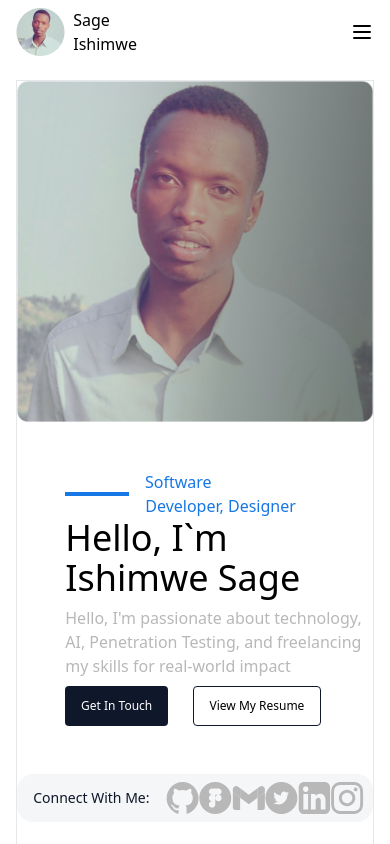
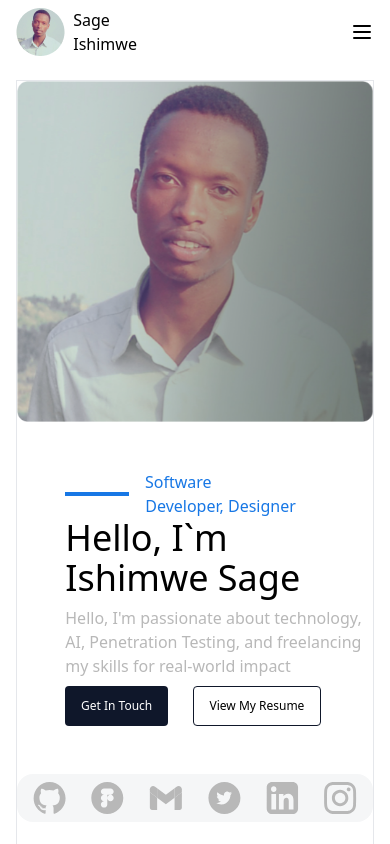
Before and after one commit to Sagastein/ishimwe-sage, a React (Vite) app: page / in a window 390 px wide. Shown: the top 844 px of the page. Built offline with nearby package versions, Linux system fonts and the light colour scheme.

Commit message:
upadte social media

```diff
--- a/src/Components/SocialMedial.jsx
+++ b/src/Components/SocialMedial.jsx
@@ -9,7 +9,7 @@ function SocialMedial() {
   return (
     <Fade cascade fraction={1}>
       <section className="flex bg-lightgrey items-center rounded-2xl  border-slate-900  gap-x-4 py-2 my-6 px-4">
-        <p className="text-slate-900 capitalize text-sm font-medium">
+        <p className="text-slate-900 hidden md:block capitalize text-sm font-medium">
           Connect with me:
         </p>
         <div className="scroll-container flex-1">
```
